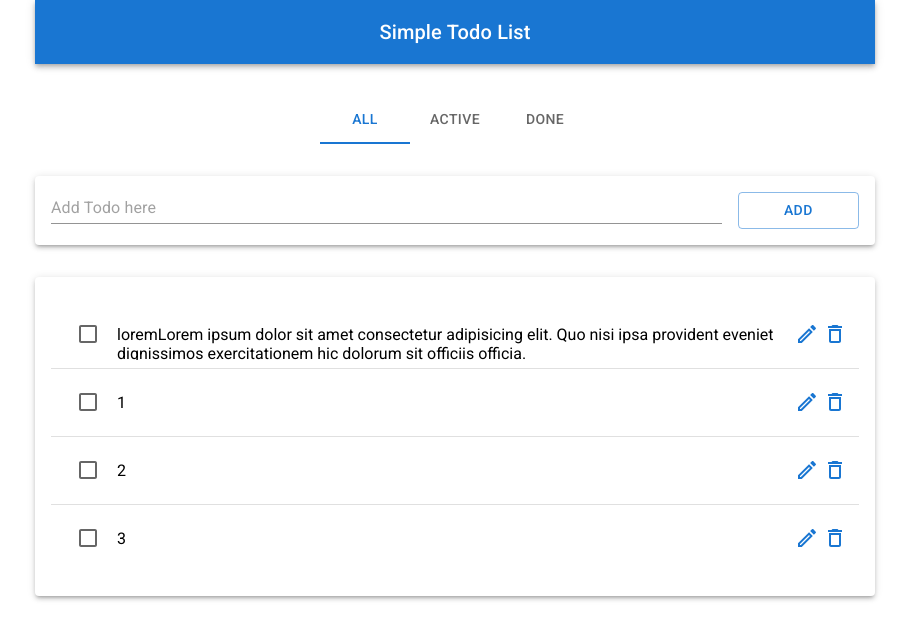
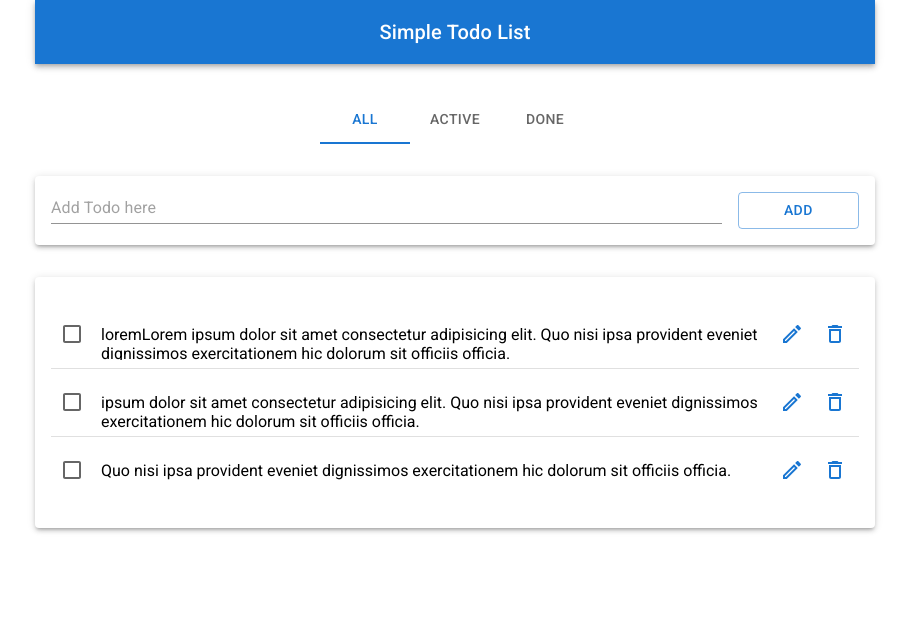
Before and after one commit to AlexFreshIce/simple_todo, a React (Create React App) app: page / in a window 1280 px wide. Shown: the top 640 px of the page, without its empty margins (185-1094 px from the left). Built offline with nearby package versions, Linux system fonts and the light colour scheme.

Commit message:
add store and slice, add and remove action, handle

```diff
--- a/src/components/InputTodo.tsx
+++ b/src/components/InputTodo.tsx
@@ -1,7 +1,31 @@
 import { Button, Grid, Paper, TextField } from "@mui/material";
-import { FC } from "react";
+import { ChangeEvent, FC, useState } from "react";
+import { useDispatch } from "react-redux";
+import { AppDispatch } from "../store";
+import { todoAdd } from "../store/todoSlice";
 
 export const InputTodo: FC = () => {
+  const [inputValue, setInputValue] = useState("");
+  const dispatch = useDispatch<AppDispatch>();
+
+  const onInputChange = (e: ChangeEvent<HTMLInputElement>) => {
+    setInputValue(e.target.value);
+  };
+
+  const onButtonClick = () => {
+    if (inputValue) {
+      dispatch(todoAdd(inputValue));
+      setInputValue("");
+    }
+  };
+
+  const onInputKeyDown = (e: React.KeyboardEvent<HTMLInputElement>) => {
+    if (e.code === "Enter" && inputValue) {
+      dispatch(todoAdd(inputValue));
+      setInputValue("");
+    }
+  };
+
   return (
     <Paper
       elevation={3}
@@ -15,18 +39,14 @@ export const InputTodo: FC = () => {
           <TextField
             variant="standard"
             placeholder="Add Todo here"
-            // value={inputValue}
-            // onChange={onInputChange}
-            // onKeyPress={onInputKeyPress}
+            value={inputValue}
+            onChange={onInputChange}
+            onKeyDown={onInputKeyDown}
             fullWidth
           />
         </Grid>
         <Grid xs={2} item>
-          <Button
-            fullWidth
-            variant="outlined"
-            // onClick={onButtonClick}
-          >
+          <Button fullWidth variant="outlined" onClick={onButtonClick}>
             Add
           </Button>
         </Grid>
--- a/src/components/ItemTodo.tsx
+++ b/src/components/ItemTodo.tsx
@@ -1,9 +1,12 @@
 /** @jsxImportSource @emotion/react */
 
 import DeleteOutlinedIcon from "@mui/icons-material/DeleteOutlined";
+import EditOutlinedIcon from "@mui/icons-material/EditOutlined";
 import { Checkbox, IconButton, ListItem } from "@mui/material";
 import { ChangeEvent, FC, useRef, useState } from "react";
-import EditOutlinedIcon from "@mui/icons-material/EditOutlined";
+import { useDispatch } from "react-redux";
+import { AppDispatch } from "../store";
+import { todoRemove } from "../store/todoSlice";
 
 type ItemTodoType = {
   value: string;
@@ -14,6 +17,7 @@ type ItemTodoType = {
 export const ItemTodo: FC<ItemTodoType> = ({ value, itemID, isLastItem }) => {
   const [todoValue, setTodoValue] = useState(value);
   const textareaRef = useRef<HTMLTextAreaElement | null>(null);
+  const dispatch = useDispatch<AppDispatch>();
 
   const onEditButtonClick = () => {
     if (textareaRef && textareaRef.current) {
@@ -36,11 +40,12 @@ export const ItemTodo: FC<ItemTodoType> = ({ value, itemID, isLastItem }) => {
   };
 
   const onDeleteButtonClick = () => {
-    console.log("delete");
+    console.log("delete", itemID);
+    dispatch(todoRemove(itemID));
   };
 
   return (
-    <ListItem divider={!isLastItem}>
+    <ListItem divider={!isLastItem} sx={{ pl: "0" }}>
       <Checkbox />
       <textarea
         ref={textareaRef}
@@ -61,11 +66,22 @@ export const ItemTodo: FC<ItemTodoType> = ({ value, itemID, isLastItem }) => {
         onChange={onTextAreaChange}
         onBlur={onTextAreaBlur}
       ></textarea>
-      <IconButton edge="end" aria-label="delete" color="primary">
-        <EditOutlinedIcon onClick={onEditButtonClick}> </EditOutlinedIcon>
-      </IconButton>{" "}
-      <IconButton edge="end" aria-label="delete" color="primary">
-        <DeleteOutlinedIcon onClick={onDeleteButtonClick}> </DeleteOutlinedIcon>
+      <IconButton
+        edge="end"
+        aria-label="delete"
+        color="primary"
+        sx={{ mr: "0.2rem" }}
+        onClick={onEditButtonClick}
+      >
+        <EditOutlinedIcon />
+      </IconButton>
+      <IconButton
+        edge="end"
+        aria-label="delete"
+        color="primary"
+        onClick={onDeleteButtonClick}
+      >
+        <DeleteOutlinedIcon />
       </IconButton>
     </ListItem>
   );
--- a/src/components/ListTodo.tsx
+++ b/src/components/ListTodo.tsx
@@ -1,18 +1,14 @@
 import { Paper } from "@mui/material";
 import List from "@mui/material/List";
-import { FC, useState } from "react";
+import { FC } from "react";
+import { useSelector } from "react-redux";
+import { RootState } from "../store";
 import { ItemTodo } from "./ItemTodo";
 
 export const ListTodo: FC = () => {
-  const [checked, setChecked] = useState([0]);
 
-  const items = [
-    "loremLorem ipsum dolor sit amet consectetur adipisicing elit. Quo nisi ipsa provident eveniet dignissimos exercitationem hic dolorum sit officiis officia.",
-    "1",
-    "2",
-    "3",
-  ];
-  return (
+  const todos = useSelector((state: RootState) => state.todoSlice.todos);
+  return !todos.length ? null : (
     <Paper
       elevation={3}
       sx={{
@@ -20,14 +16,13 @@ export const ListTodo: FC = () => {
       }}
     >
       <List>
-        {items.map((value: string, index: number) => {
-          const itemID = value[0] + index;
+        {todos.map((todo: any, index: number) => {
           return (
             <ItemTodo
-              key={itemID}
-              value={value}
-              itemID={itemID}
-              isLastItem={index === items.length - 1}
+              key={todo.id}
+              value={todo.content}
+              itemID={todo.id}
+              isLastItem={index === todos.length - 1}
             />
           );
         })}
--- a/src/index.tsx
+++ b/src/index.tsx
@@ -1,7 +1,9 @@
 import CssBaseline from "@mui/material/CssBaseline";
 import React from "react";
 import ReactDOM from "react-dom/client";
+import { Provider } from "react-redux";
 import App from "./app/App";
+import store from "./store";
 
 const root = ReactDOM.createRoot(
   document.getElementById("root") as HTMLElement
@@ -9,6 +11,8 @@ const root = ReactDOM.createRoot(
 root.render(
   <React.StrictMode>
     <CssBaseline />
-    <App />
+    <Provider store={store}>
+      <App />
+    </Provider>
   </React.StrictMode>
 );
--- /dev/null
+++ b/src/store/index.ts
@@ -0,0 +1,13 @@
+import { configureStore } from "@reduxjs/toolkit";
+import todoSlice from "./todoSlice";
+
+const store = configureStore({
+  reducer: { todoSlice },
+  middleware: (getDefaultMiddleware) => getDefaultMiddleware(),
+  devTools: process.env.NODE_ENV !== "production",
+});
+
+export default store;
+
+export type RootState = ReturnType<typeof store.getState>;
+export type AppDispatch = typeof store.dispatch;
--- /dev/null
+++ b/src/store/todoSlice.ts
@@ -0,0 +1,41 @@
+import { createSlice } from "@reduxjs/toolkit";
+
+const initialState = {
+  todos: [
+    {
+      id: "l0",
+      content:
+        "loremLorem ipsum dolor sit amet consectetur adipisicing elit. Quo nisi ipsa provident eveniet dignissimos exercitationem hic dolorum sit officiis officia.",
+    },
+    {
+      id: "i1",
+      content:
+        "ipsum dolor sit amet consectetur adipisicing elit. Quo nisi ipsa provident eveniet dignissimos exercitationem hic dolorum sit officiis officia.",
+    },
+    {
+      id: "q1",
+      content:
+        "Quo nisi ipsa provident eveniet dignissimos exercitationem hic dolorum sit officiis officia.",
+    },
+  ],
+  filter: "0",
+};
+
+const todoSlice = createSlice({
+  name: "todo",
+  initialState,
+  reducers: {
+    todoAdd: (state, { payload }) => {
+      const id = payload[0]+ state.todos.length
+      const newTodo = {id, content: payload}
+      state.todos.push(newTodo);
+    },
+    todoRemove: (state, { payload }) => {
+      state.todos = state.todos.filter(todo => todo.id !== payload);
+    },
+  },
+  extraReducers: {},
+});
+
+export default todoSlice.reducer;
+export const {todoAdd, todoRemove} = todoSlice.actions
```
